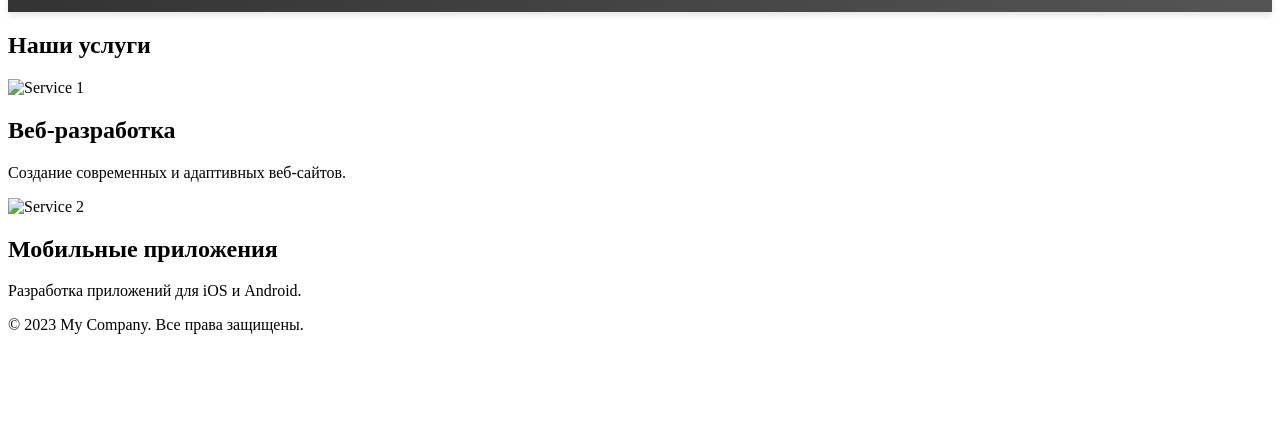
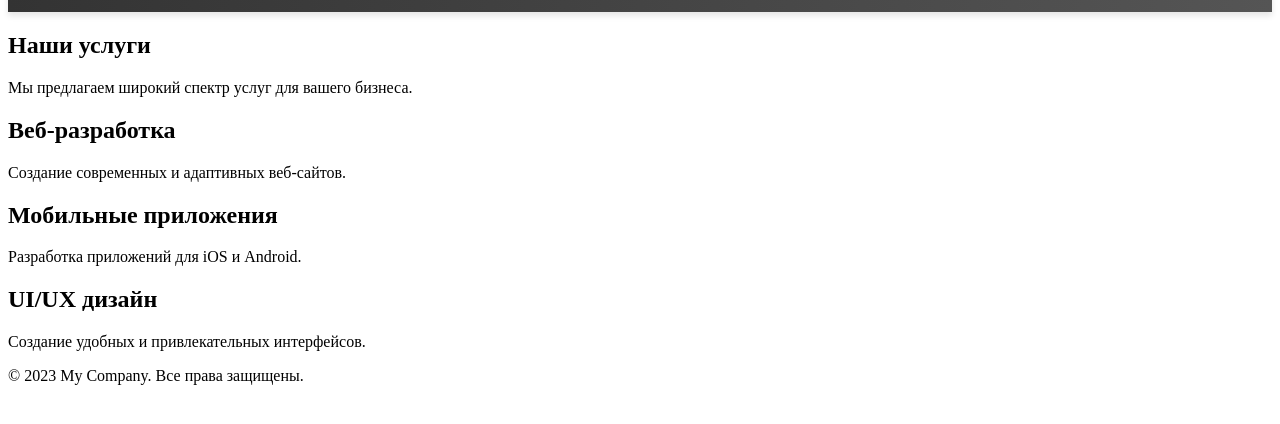
Before and after one commit to mishanikitaev2/RUSSoftNii, a plain HTML site: page services.html in a window 1280 px wide. Shown: the part 80-504 px from the top of the page. Drawn offline with Linux system fonts and the light colour scheme.

Commit message:
Update services.html

```diff
--- a/services.html
+++ b/services.html
@@ -6,6 +6,7 @@
     <title>My Company - Услуги</title>
     <link rel="stylesheet" href="styles/main.css">
     <link rel="stylesheet" href="styles/responsive.css">
+    <link href="https://fonts.googleapis.com/css2?family=Roboto:wght@400;500;700&display=swap" rel="stylesheet">
 </head>
 <body>
     <header>
@@ -22,17 +23,24 @@
             </ul>
         </nav>
     </header>
-    <section class="services-content">
-        <h1>Наши услуги</h1>
+    <section class="hero">
+        <div class="hero-content">
+            <h1>Наши услуги</h1>
+            <p>Мы предлагаем широкий спектр услуг для вашего бизнеса.</p>
+        </div>
+    </section>
+    <section class="services">
         <div class="service">
-            <img src="images/service1.jpg" alt="Service 1">
             <h2>Веб-разработка</h2>
             <p>Создание современных и адаптивных веб-сайтов.</p>
         </div>
         <div class="service">
-            <img src="images/service2.jpg" alt="Service 2">
             <h2>Мобильные приложения</h2>
             <p>Разработка приложений для iOS и Android.</p>
+        </div>
+        <div class="service">
+            <h2>UI/UX дизайн</h2>
+            <p>Создание удобных и привлекательных интерфейсов.</p>
         </div>
     </section>
     <footer>
```
